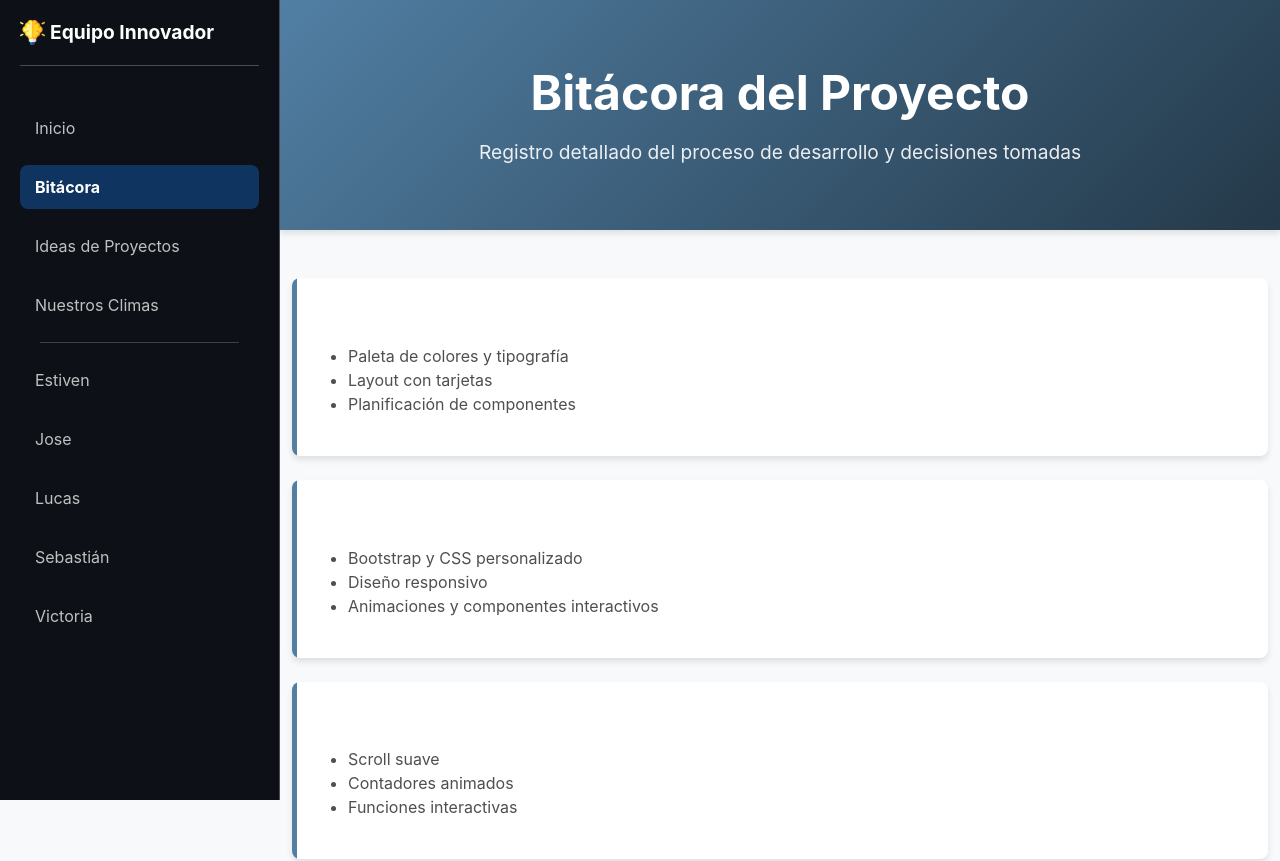
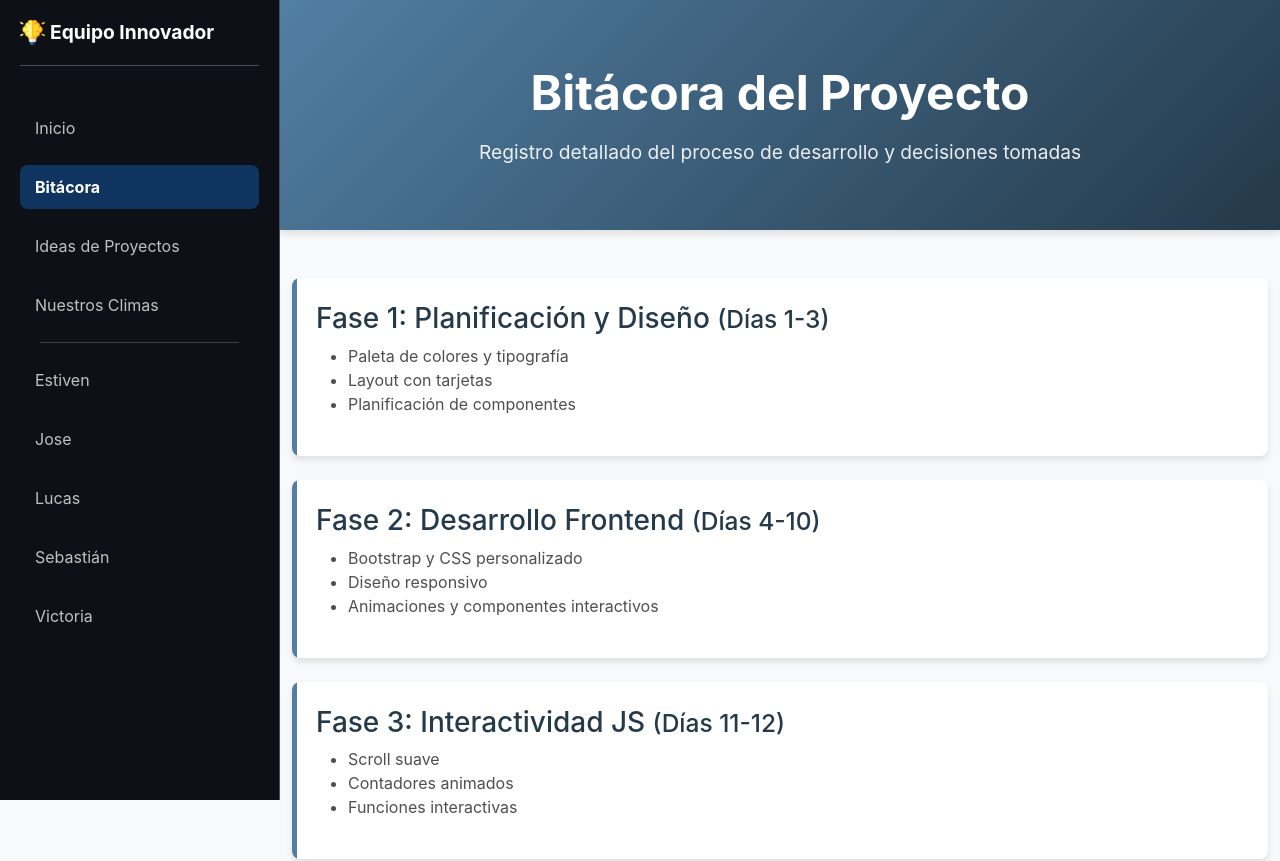
Before and after one commit to josecolombotk/desarrollo-frontend-ifts29-2, a React (Vite) app: page /bitacora in a window 1280 px wide. Shown: the top 861 px of the page. Built offline with nearby package versions, Linux system fonts and the light colour scheme.

Commit message:
Cambios esteticos

```diff
--- a/src/css/Bitacora.css
+++ b/src/css/Bitacora.css
@@ -192,3 +192,7 @@
     font-size: 1.5rem;
   }
 }
+
+.bitacora-card h3 {
+  color: #243949;
+}
--- a/src/css/styles.css
+++ b/src/css/styles.css
@@ -493,9 +493,8 @@ footer {
   color: #243949 !important;
 }
 
+
 #equipo .card {
-  background: linear-gradient(135deg, #fff 0%, #e8f0fe 100%);
+  background: linear-gradient(135deg, #EFF6FF 0%, #E0E7FF 100%) !important;
+  transition: transform 0.3s ease, box-shadow 0.3s ease;
 }
-#equipo .card:hover {
-  background: linear-gradient(135deg, #EFF6FF 0%, #E0E7FF 100%) !important;
-}
```
